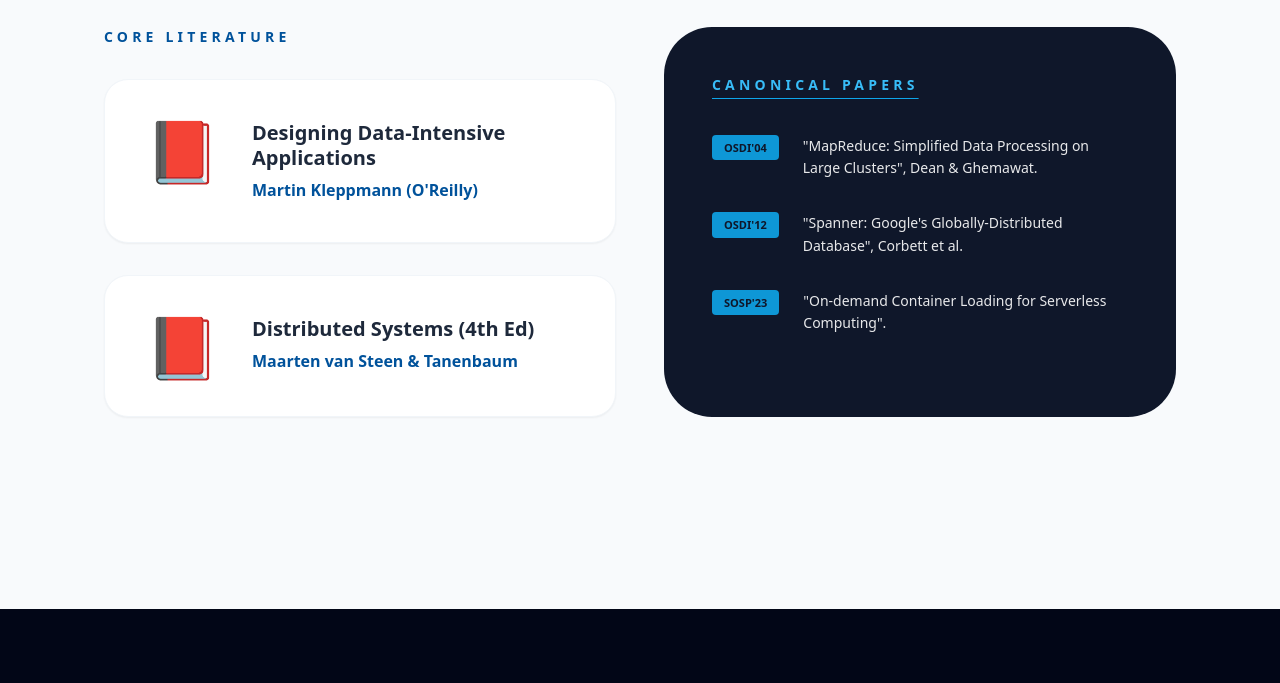
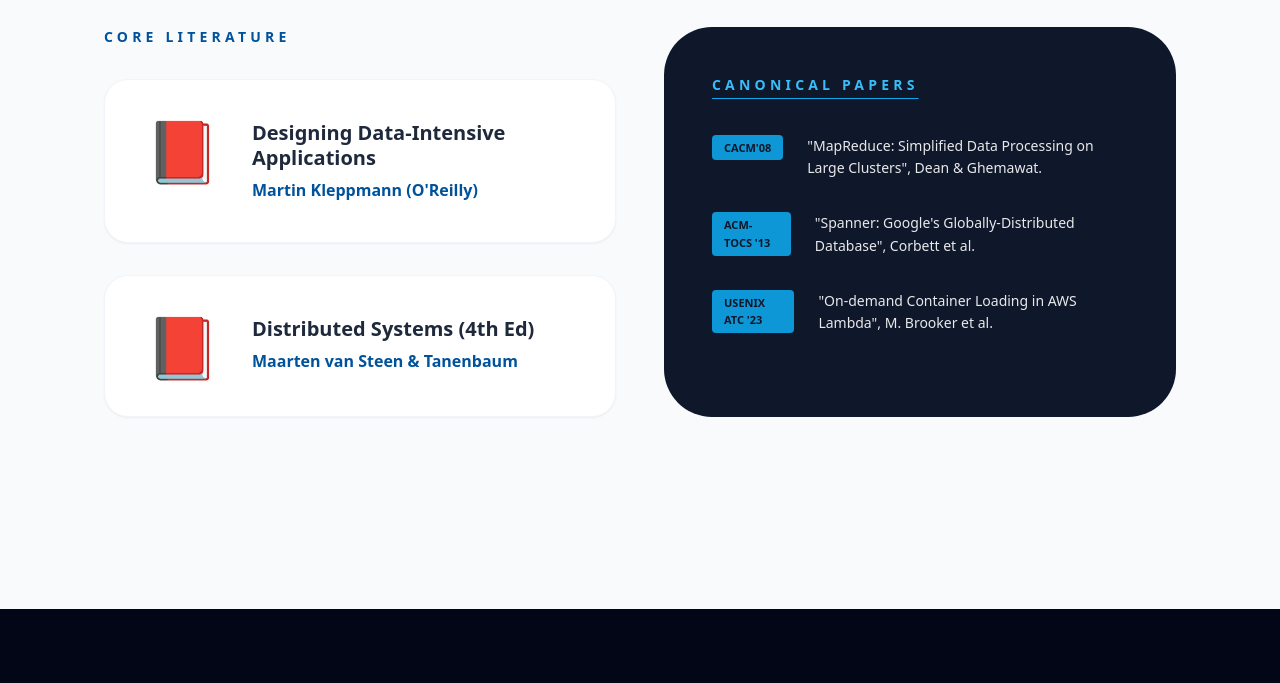
Before and after one commit to vdanghuynh/DCS_Master, a plain HTML site: page index.html in a window 1280 px wide. Shown: the part 6020-6703 px from the top of the page. Drawn offline with nearby package versions, Linux system fonts and the light colour scheme.

Commit message:
Update index.html

```diff
--- a/index.html
+++ b/index.html
@@ -312,16 +312,16 @@
                     <h3 class="font-black text-sky-400 text-sm uppercase tracking-[0.3em] mb-10 underline decoration-sky-500 underline-offset-8">Canonical Papers</h3>
                     <ul class="space-y-8">
                         <li class="flex items-start gap-6 text-sm font-medium leading-relaxed opacity-90">
-                            <span class="bg-sky-500 text-slate-900 px-3 py-1 rounded font-black text-[11px]">OSDI'04</span>
+                            <span class="bg-sky-500 text-slate-900 px-3 py-1 rounded font-black text-[11px]">CACM'08</span>
                             "MapReduce: Simplified Data Processing on Large Clusters", Dean & Ghemawat.
                         </li>
                         <li class="flex items-start gap-6 text-sm font-medium leading-relaxed opacity-90">
-                            <span class="bg-sky-500 text-slate-900 px-3 py-1 rounded font-black text-[11px]">OSDI'12</span>
+                            <span class="bg-sky-500 text-slate-900 px-3 py-1 rounded font-black text-[11px]">ACM-TOCS '13</span>
                             "Spanner: Google's Globally-Distributed Database", Corbett et al.
                         </li>
                         <li class="flex items-start gap-6 text-sm font-medium leading-relaxed opacity-90">
-                            <span class="bg-sky-500 text-slate-900 px-3 py-1 rounded font-black text-[11px]">SOSP'23</span>
-                            "On-demand Container Loading for Serverless Computing".
+                            <span class="bg-sky-500 text-slate-900 px-3 py-1 rounded font-black text-[11px]">USENIX ATC '23</span>
+                            "On-demand Container Loading in AWS Lambda", M. Brooker et al.
                         </li>
                     </ul>
                 </div>
```
